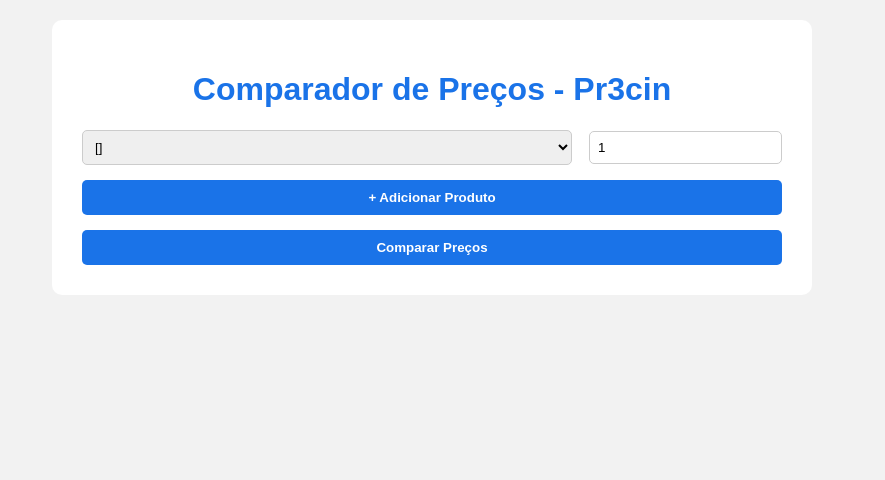
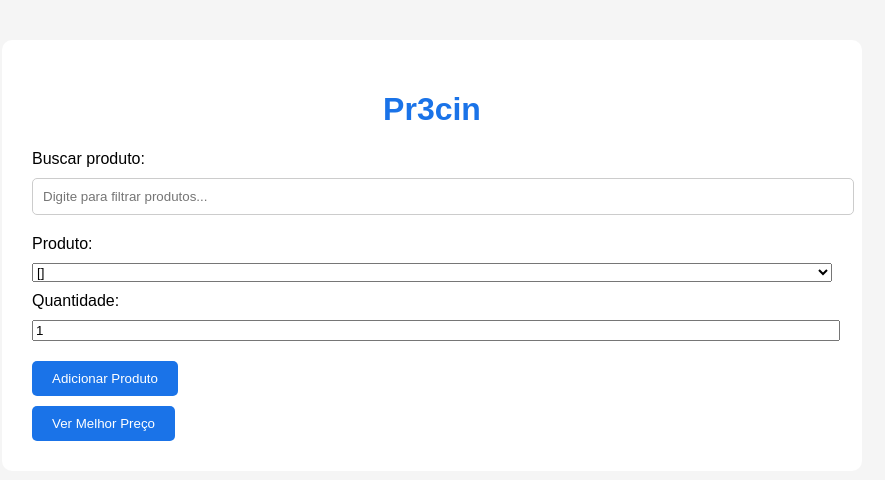
Before and after one commit to costavalmir/Pr3cin5.0, a Flask app: template templates/index.html in a window 1280 px wide. Shown: the top 480 px of the page, without its empty margins (208-1093 px from the left). Run offline with Flask 3, Linux system fonts and the light colour scheme; the template is opened without the code that fills it: most values are stand-ins (such as "Sample title", 1, 10 or a date in 2020); parts of the project's set-up code (start-up, migrations or seed data) failed here and were passed over.

Commit message:
Update index.html

```diff
--- a/templates/index.html
+++ b/templates/index.html
@@ -4,69 +4,78 @@
     <meta charset="UTF-8">
     <title>Pr3cin - Comparador de Preços</title>
     <style>
-        body { font-family: Arial; background: #f2f2f2; margin: 0; padding: 20px; }
-        .container { max-width: 700px; margin: auto; background: white; padding: 30px; border-radius: 10px; }
+        body { font-family: Arial, sans-serif; margin: 40px; background-color: #f5f5f5; }
+        .container { max-width: 800px; margin: auto; background: white; padding: 30px; border-radius: 10px; }
         h1 { text-align: center; color: #1a73e8; }
-        form { display: flex; flex-direction: column; gap: 15px; }
-        .item-row { display: flex; justify-content: space-between; align-items: center; }
-        select, input[type="number"] {
-            padding: 8px;
-            border-radius: 5px;
-            border: 1px solid #ccc;
-            width: 70%;
+        label, input, select { display: block; margin-bottom: 10px; width: 100%; }
+        .item-selecionado { display: flex; justify-content: space-between; align-items: center; margin-bottom: 10px; background: #f0f0f0; padding: 10px; border-radius: 5px; }
+        .btn-remover { background: #e53935; color: white; border: none; padding: 5px 10px; border-radius: 5px; cursor: pointer; }
+        .btn-adicionar, .btn-enviar {
+            background: #1a73e8; color: white; border: none;
+            padding: 10px 20px; border-radius: 5px;
+            cursor: pointer; margin-top: 10px;
         }
-        input[type="number"] {
-            width: 25%;
-        }
-        button {
-            padding: 10px;
-            background-color: #1a73e8;
-            color: white;
-            border: none;
-            border-radius: 5px;
-            cursor: pointer;
-            font-weight: bold;
-        }
-        button:hover {
-            background-color: #1558b0;
-        }
+        #busca { padding: 10px; border-radius: 5px; border: 1px solid #ccc; margin-bottom: 20px; }
     </style>
 </head>
 <body>
     <div class="container">
-        <h1>Comparador de Preços - Pr3cin</h1>
-        <form method="POST" action="/resultado">
-            <div id="itens">
-                <div class="item-row">
-                    <select name="produto">
-                        {% for produto in produtos %}
-                            <option value="{{ produto }}">{{ produto }}</option>
-                        {% endfor %}
-                    </select>
-                    <input type="number" name="quantidade" min="1" value="1" required>
-                </div>
-            </div>
+        <h1>Pr3cin</h1>
+        <form id="form-produtos" action="/resultado" method="post">
+            <label for="busca">Buscar produto:</label>
+            <input type="text" id="busca" placeholder="Digite para filtrar produtos...">
 
-            <button type="button" onclick="adicionarItem()">+ Adicionar Produto</button>
-            <button type="submit">Comparar Preços</button>
+            <label for="produto">Produto:</label>
+            <select id="produto">
+                {% for produto in produtos %}
+                    <option value="{{ produto }}">{{ produto }}</option>
+                {% endfor %}
+            </select>
+
+            <label for="quantidade">Quantidade:</label>
+            <input type="number" id="quantidade" min="1" value="1">
+
+            <button type="button" class="btn-adicionar" onclick="adicionarProduto()">Adicionar Produto</button>
+
+            <div id="lista-itens"></div>
+
+            <button type="submit" class="btn-enviar">Ver Melhor Preço</button>
         </form>
     </div>
 
     <script>
-        function adicionarItem() {
-            const container = document.getElementById("itens");
-            const itemRow = document.createElement("div");
-            itemRow.className = "item-row";
-            itemRow.innerHTML = `
-                <select name="produto">
-                    {% for produto in produtos %}
-                        <option value="{{ produto }}">{{ produto }}</option>
-                    {% endfor %}
-                </select>
-                <input type="number" name="quantidade" min="1" value="1" required>
+        const listaItens = document.getElementById("lista-itens");
+        const produtoSelect = document.getElementById("produto");
+        const quantidadeInput = document.getElementById("quantidade");
+        const form = document.getElementById("form-produtos");
+
+        function adicionarProduto() {
+            const produto = produtoSelect.value;
+            const quantidade = quantidadeInput.value;
+
+            if (!produto || quantidade < 1) return;
+
+            const itemDiv = document.createElement("div");
+            itemDiv.className = "item-selecionado";
+            itemDiv.innerHTML = `
+                <span>${produto} - ${quantidade} un.</span>
+                <button type="button" class="btn-remover" onclick="removerProduto(this)">Remover</button>
+                <input type="hidden" name="produto" value="${produto}">
+                <input type="hidden" name="quantidade" value="${quantidade}">
             `;
-            container.appendChild(itemRow);
+            listaItens.appendChild(itemDiv);
         }
+
+        function removerProduto(botao) {
+            botao.parentElement.remove();
+        }
+
+        document.getElementById("busca").addEventListener("input", function () {
+            const termo = this.value.toLowerCase();
+            for (const option of produtoSelect.options) {
+                option.style.display = option.value.toLowerCase().includes(termo) ? "" : "none";
+            }
+        });
     </script>
 </body>
 </html>
```
